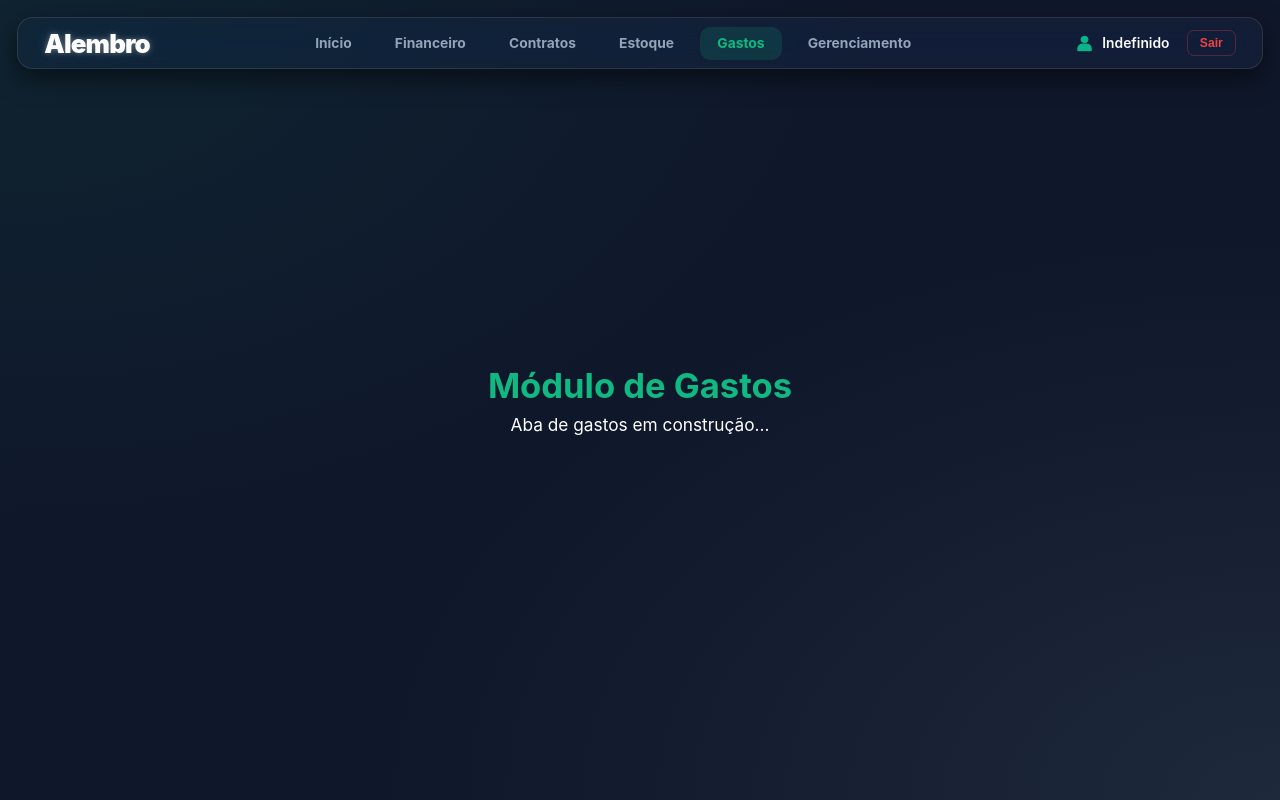
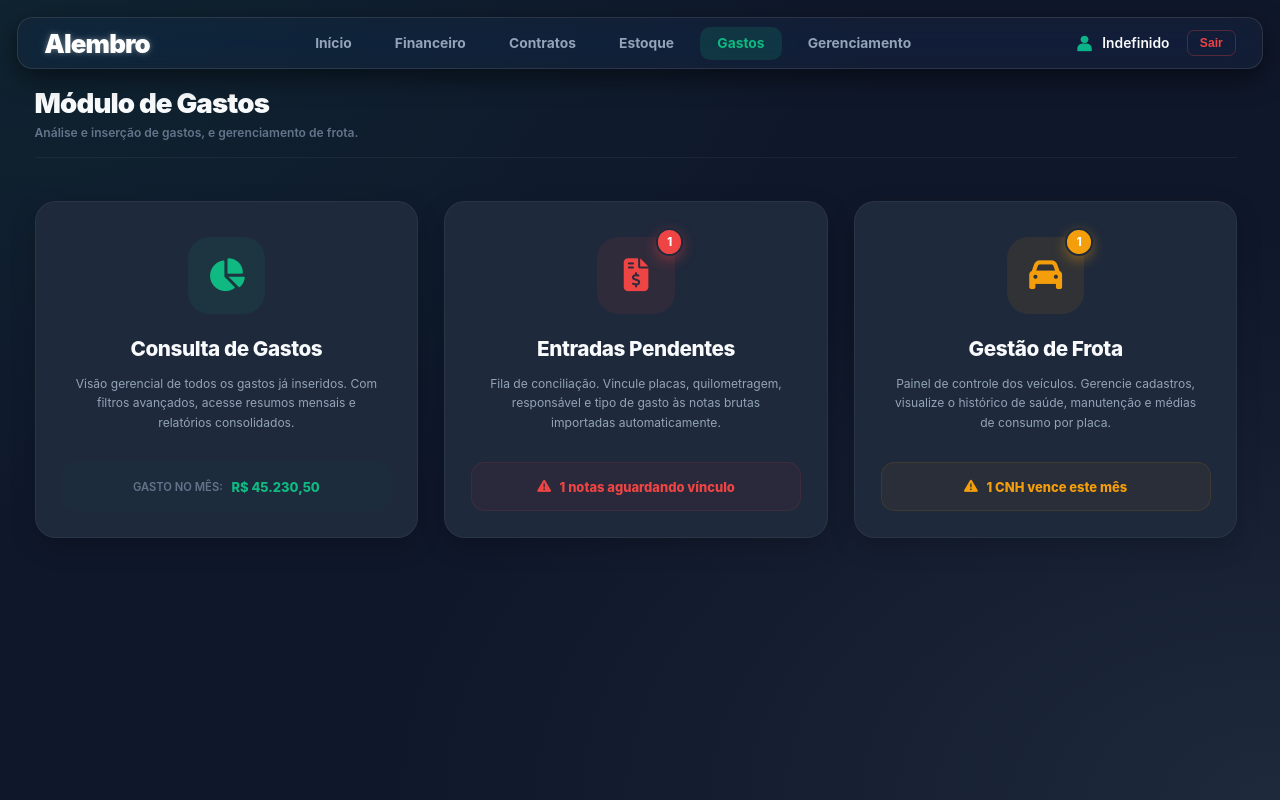
Before and after one commit to murilo813/AlembroWebERP-Frontend, a Vue app: page /expenses in a window 1280 px wide. Built offline with nearby package versions, Linux system fonts and the light colour scheme; sample sign-in values are in the browser's storage.

Commit message:
feat: hub de gastos feito

```diff
--- a/src/api/api.js
+++ b/src/api/api.js
@@ -2,6 +2,7 @@ import axios from 'axios';
 
 const api = axios.create({
     baseURL: 'http://localhost:5000',
+    // baseURL: 'http://186.209.29.170:5002',
     timeout: 10000,
 });
 
--- a/src/views/Expenses/ExpensesView.vue
+++ b/src/views/Expenses/ExpensesView.vue
@@ -1,11 +1,123 @@
 <template>
-  <div class="expenses-placeholder">
-    <h1>Módulo de Gastos</h1>
-    <p>Aba de gastos em construção...</p>
+  <div class="gastos-container">
+    <div class="gastos-wrapper">
+
+      <header class="gastos-header">
+        <div class="title-section">
+          <h1 class="main-title">Módulo de Gastos</h1>
+          <p class="subtitle">Análise e inserção de gastos, e gerenciamento de frota.</p>
+        </div>
+      </header>
+
+      <main class="gastos-hub-grid">
+
+        <div class="hub-card">
+          <div class="card-glow"></div>
+          <div class="icon-wrapper">
+            <i class="fa-solid fa-chart-pie"></i>
+          </div>
+          <h2 class="card-title">Consulta de Gastos</h2>
+          <p class="card-description">
+            Visão gerencial de todos os gastos já inseridos. Com filtros avançados, acesse resumos mensais e relatórios consolidados.
+          </p>
+          <div class="card-stat">
+            <span class="stat-label">Gasto no Mês:</span>
+            <span class="stat-value emerald">{{ formatCurrency(mockData.monthlySpent) }}</span>
+          </div>
+        </div>
+
+        <div class="hub-card" :class="{ 'alert-card': mockData.pendingNotes > 0 }">
+          <div class="card-glow"></div>
+          <div class="icon-wrapper" :class="{ 'alert-icon': mockData.pendingNotes > 0 }">
+            <i class="fa-solid fa-file-invoice-dollar"></i>
+            <span v-if="mockData.pendingNotes > 0" class="notification-badge">{{ mockData.pendingNotes }}</span>
+          </div>
+          <h2 class="card-title">Entradas Pendentes</h2>
+          <p class="card-description">
+            Fila de conciliação. Vincule placas, quilometragem, responsável e tipo de gasto às notas brutas importadas automaticamente.
+          </p>
+          <div class="card-stat" :class="{ 'alert-stat': mockData.pendingNotes > 0 }">
+            <template v-if="mockData.pendingNotes > 0">
+              <i class="fa-solid fa-triangle-exclamation text-red"></i>
+              <span class="stat-value text-red">{{ mockData.pendingNotes }} notas aguardando vínculo</span>
+            </template>
+            <template v-else>
+              <i class="fa-solid fa-check-circle emerald"></i>
+              <span class="stat-value emerald">Tudo atualizado</span>
+            </template>
+          </div>
+        </div>
+
+        <div class="hub-card"
+             :class="{
+               'alert-card': mockData.cnhExpired > 0,
+               'warning-card': mockData.cnhExpired === 0 && mockData.cnhExpiringThisMonth > 0
+             }">
+          <div class="card-glow"></div>
+
+          <div class="icon-wrapper"
+               :class="{
+                 'alert-icon': mockData.cnhExpired > 0,
+                 'warning-icon': mockData.cnhExpired === 0 && mockData.cnhExpiringThisMonth > 0
+               }">
+            <i class="fa-solid fa-car"></i>
+            <span v-if="mockData.cnhExpired > 0" class="notification-badge">{{ mockData.cnhExpired }}</span>
+            <span v-else-if="mockData.cnhExpiringThisMonth > 0" class="notification-badge warning-badge">{{ mockData.cnhExpiringThisMonth }}</span>
+          </div>
+
+          <h2 class="card-title">Gestão de Frota</h2>
+          <p class="card-description">
+            Painel de controle dos veículos. Gerencie cadastros, visualize o histórico de saúde, manutenção e médias de consumo por placa.
+          </p>
+
+          <div class="card-stat"
+               :class="{
+                 'alert-stat': mockData.cnhExpired > 0,
+                 'warning-stat': mockData.cnhExpired === 0 && mockData.cnhExpiringThisMonth > 0
+               }">
+
+            <template v-if="mockData.cnhExpired > 0">
+              <i class="fa-solid fa-triangle-exclamation text-red"></i>
+              <span class="stat-value text-red">
+                {{ mockData.cnhExpired }} {{ mockData.cnhExpired > 1 ? 'CNHs vencidas' : 'CNH vencida' }}
+              </span>
+            </template>
+
+            <template v-else-if="mockData.cnhExpiringThisMonth > 0">
+              <i class="fa-solid fa-triangle-exclamation text-warning"></i>
+              <span class="stat-value text-warning">
+                {{ mockData.cnhExpiringThisMonth }} {{ mockData.cnhExpiringThisMonth > 1 ? 'CNHs vencem' : 'CNH vence' }} este mês
+              </span>
+            </template>
+
+            <template v-else>
+              <span class="stat-label">Frota Ativa:</span>
+              <span class="stat-value">{{ mockData.activeVehicles }} veículos cadastrados</span>
+            </template>
+
+          </div>
+        </div>
+
+      </main>
+
+    </div>
   </div>
 </template>
 
 <script setup>
+import { ref } from 'vue';
+
+const mockData = ref({
+  monthlySpent: 45230.50,
+  pendingNotes: 1,
+  activeVehicles: 34,
+  cnhExpiringThisMonth: 1,
+  cnhExpired: 0
+});
+
+const formatCurrency = (value) => {
+  return new Intl.NumberFormat('pt-BR', { style: 'currency', currency: 'BRL' }).format(value);
+};
 </script>
 
 <style src="@/views/Expenses/expenses.css" scoped></style>
--- a/src/views/Expenses/expenses.css
+++ b/src/views/Expenses/expenses.css
@@ -1,16 +1,221 @@
-.expenses-placeholder {
-  height: 100vh;
-  width: 100vw;
-  color: #fff;
+.gastos-container {
+  padding: 10rem 4rem 4rem;
+  min-height: 100vh;
+  display: flex;
+  justify-content: center;
+}
+
+.gastos-wrapper {
+  width: 100%;
+  max-width: 160rem;
+  display: flex;
+  flex-direction: column;
+  gap: 3rem;
+}
+
+.gastos-header {
+  display: flex;
+  justify-content: space-between;
+  align-items: flex-end;
+  border-bottom: 0.1rem solid rgba(255, 255, 255, 0.05);
+  padding-bottom: 2rem;
+}
+
+.main-title {
+  color: #f8fafc;
+  font-size: 3.2rem;
+  font-weight: 900;
+  letter-spacing: -0.1rem;
+}
+
+.subtitle {
+  color: #64748b;
+  font-size: 1.4rem;
+  font-weight: 600;
+  margin-top: 0.5rem;
+}
+.gastos-hub-grid {
+  display: grid;
+  grid-template-columns: repeat(auto-fit, minmax(30rem, 1fr));
+  gap: 3rem;
+  margin-top: 2rem;
+  align-items: stretch;
+}
+
+/* CARDS */
+.hub-card {
+  --card-theme: #10b981;
+  --card-theme-rgb: 16, 185, 129;
+  --card-glow-grad: linear-gradient(135deg, #10b981 0%, #059669 100%);
+
+  background: #1e293b;
+  border: 0.1rem solid rgba(255, 255, 255, 0.05);
+  border-radius: 2.4rem;
+  padding: 4rem 3rem 3rem;
   display: flex;
   flex-direction: column;
   align-items: center;
-  justify-content: center;
-  font-size: 2rem;
+  text-align: center;
+  position: relative;
+  overflow: hidden;
+  cursor: pointer;
+  transition: all 0.4s cubic-bezier(0.25, 0.8, 0.25, 1);
+  box-shadow: 0 1rem 3rem rgba(0, 0, 0, 0.2);
 }
 
-h1 {
-  color: #10b981;
-  font-size: 4rem;
-  margin-bottom: 1rem;
+.hub-card.alert-card {
+  --card-theme: #ef4444;
+  --card-theme-rgb: 239, 68, 68;
+  --card-glow-grad: linear-gradient(135deg, #ef4444 0%, #b91c1c 100%);
 }
+
+.hub-card.warning-card {
+  --card-theme: #f59e0b;
+  --card-theme-rgb: 245, 158, 11;
+  --card-glow-grad: linear-gradient(135deg, #f59e0b 0%, #d97706 100%);
+}
+
+.hub-card:hover {
+  transform: translateY(-1rem);
+  border-color: rgba(var(--card-theme-rgb), 0.4);
+  box-shadow: 0 2rem 5rem rgba(0, 0, 0, 0.4), 0 0 3rem rgba(var(--card-theme-rgb), 0.05);
+}
+
+.card-glow {
+  position: absolute;
+  top: 0;
+  left: 50%;
+  transform: translateX(-50%);
+  width: 80%;
+  height: 0.2rem;
+  background: var(--card-glow-grad);
+  opacity: 0;
+  transition: opacity 0.4s ease;
+}
+
+.hub-card:hover .card-glow {
+  opacity: 1;
+}
+
+/* COMPONENTES DO CARD */
+
+.icon-wrapper {
+  width: 9rem;
+  height: 9rem;
+  background: rgba(var(--card-theme-rgb), 0.08);
+  border-radius: 2.5rem;
+  display: flex;
+  justify-content: center;
+  align-items: center;
+  margin-bottom: 2.5rem;
+  position: relative;
+  transition: all 0.4s ease;
+}
+
+.icon-wrapper i {
+  font-size: 3.8rem;
+  color: var(--card-theme);
+  transition: transform 0.4s cubic-bezier(0.175, 0.885, 0.32, 1.275);
+}
+
+.hub-card:hover .icon-wrapper {
+  background: var(--card-theme);
+}
+
+.hub-card:hover .icon-wrapper i {
+  color: #fff;
+  transform: scale(1.15);
+}
+
+.card-title {
+  color: #f8fafc;
+  font-size: 2.4rem;
+  font-weight: 800;
+  margin-bottom: 1.5rem;
+  letter-spacing: -0.05rem;
+}
+
+.card-description {
+  color: #94a3b8;
+  font-size: 1.4rem;
+  line-height: 1.6;
+  margin-bottom: auto;
+  padding: 0 1rem;
+}
+
+.card-stat {
+  margin-top: 3.5rem;
+  width: 100%;
+  background: rgba(var(--card-theme-rgb), 0.02);
+  padding: 1.8rem;
+  border-radius: 1.6rem;
+  display: flex;
+  justify-content: center;
+  align-items: center;
+  gap: 1rem;
+  border: 0.1rem solid transparent;
+  transition: all 0.3s ease;
+}
+
+.hub-card.alert-card .card-stat,
+.hub-card.warning-card .card-stat {
+  background: rgba(var(--card-theme-rgb), 0.05);
+  border: 0.1rem solid rgba(var(--card-theme-rgb), 0.1);
+}
+
+.hub-card:hover .card-stat {
+  background: rgba(var(--card-theme-rgb), 0.1);
+  border-color: rgba(var(--card-theme-rgb), 0.3);
+}
+
+.stat-label {
+  color: #64748b;
+  font-size: 1.3rem;
+  font-weight: 600;
+  text-transform: uppercase;
+}
+
+.stat-value {
+  color: #f8fafc;
+  font-size: 1.5rem;
+  font-weight: 800;
+}
+
+/* =======================================================
+   6. ELEMENTOS ESPECÍFICOS (BADGES E ANIMAÇÕES)
+======================================================= */
+
+.notification-badge {
+  position: absolute;
+  top: -1rem;
+  right: -1rem;
+  background: var(--card-theme);
+  color: #fff;
+  font-size: 1.3rem;
+  font-weight: 800;
+  width: 3.2rem;
+  height: 3.2rem;
+  display: flex;
+  justify-content: center;
+  align-items: center;
+  border-radius: 50%;
+  border: 0.3rem solid #1e293b;
+  box-shadow: 0 0.5rem 1.5rem rgba(var(--card-theme-rgb), 0.4);
+}
+
+.pulse-red { animation: pulse-alert 2s infinite; }
+.pulse-warning { animation: pulse-warn 2s infinite; }
+
+@keyframes pulse-alert {
+  0% { box-shadow: 0 0 0 0 rgba(239, 68, 68, 0.4); }
+  70% { box-shadow: 0 0 0 1rem rgba(239, 68, 68, 0); }
+  100% { box-shadow: 0 0 0 0 rgba(239, 68, 68, 0); }
+}
+
+@keyframes pulse-warn {
+  0% { box-shadow: 0 0 0 0 rgba(245, 158, 11, 0.4); }
+  70% { box-shadow: 0 0 0 1rem rgba(245, 158, 11, 0); }
+  100% { box-shadow: 0 0 0 0 rgba(245, 158, 11, 0); }
+}
+
+.text-warning { color: #f59e0b !important; }
```
